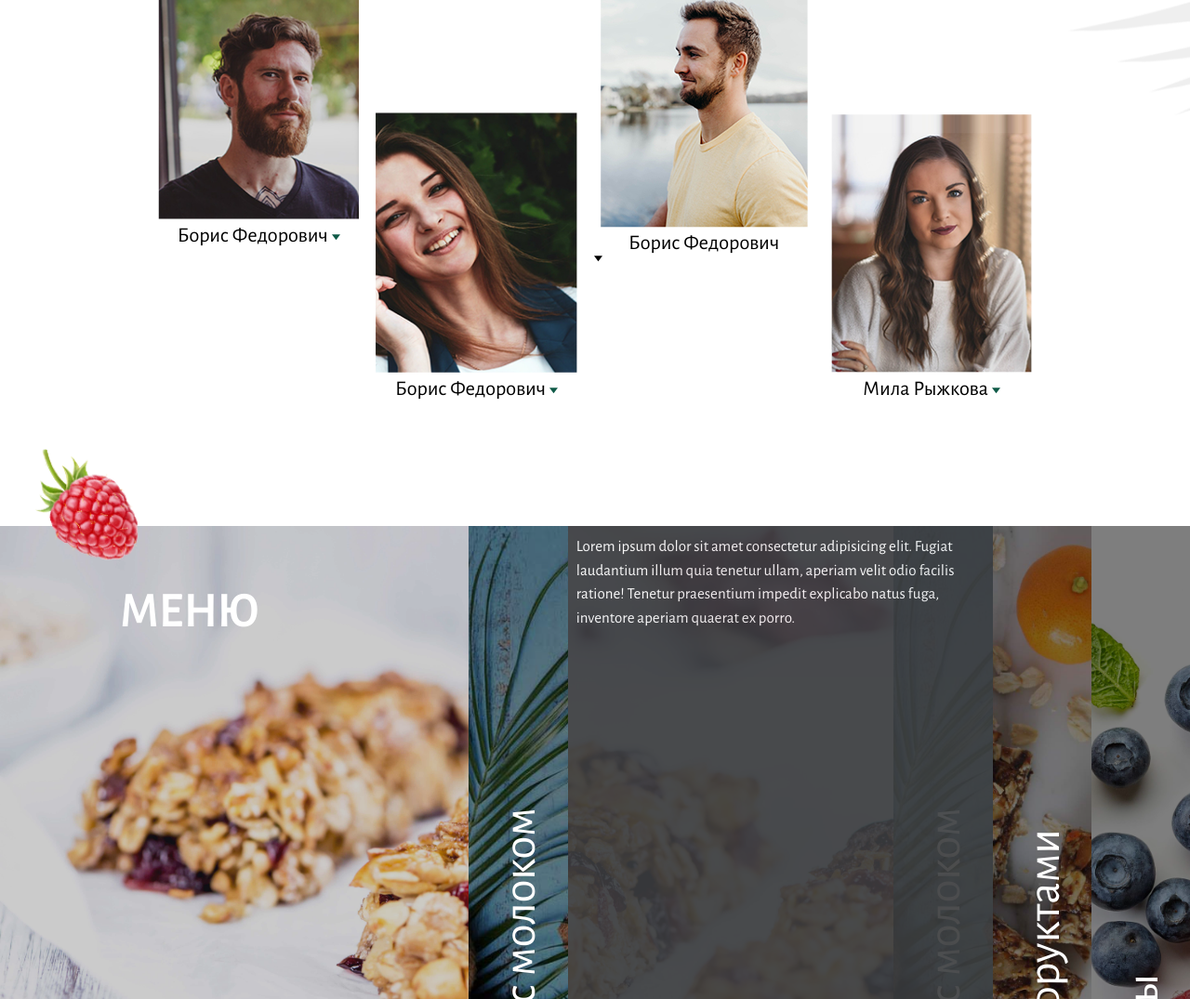
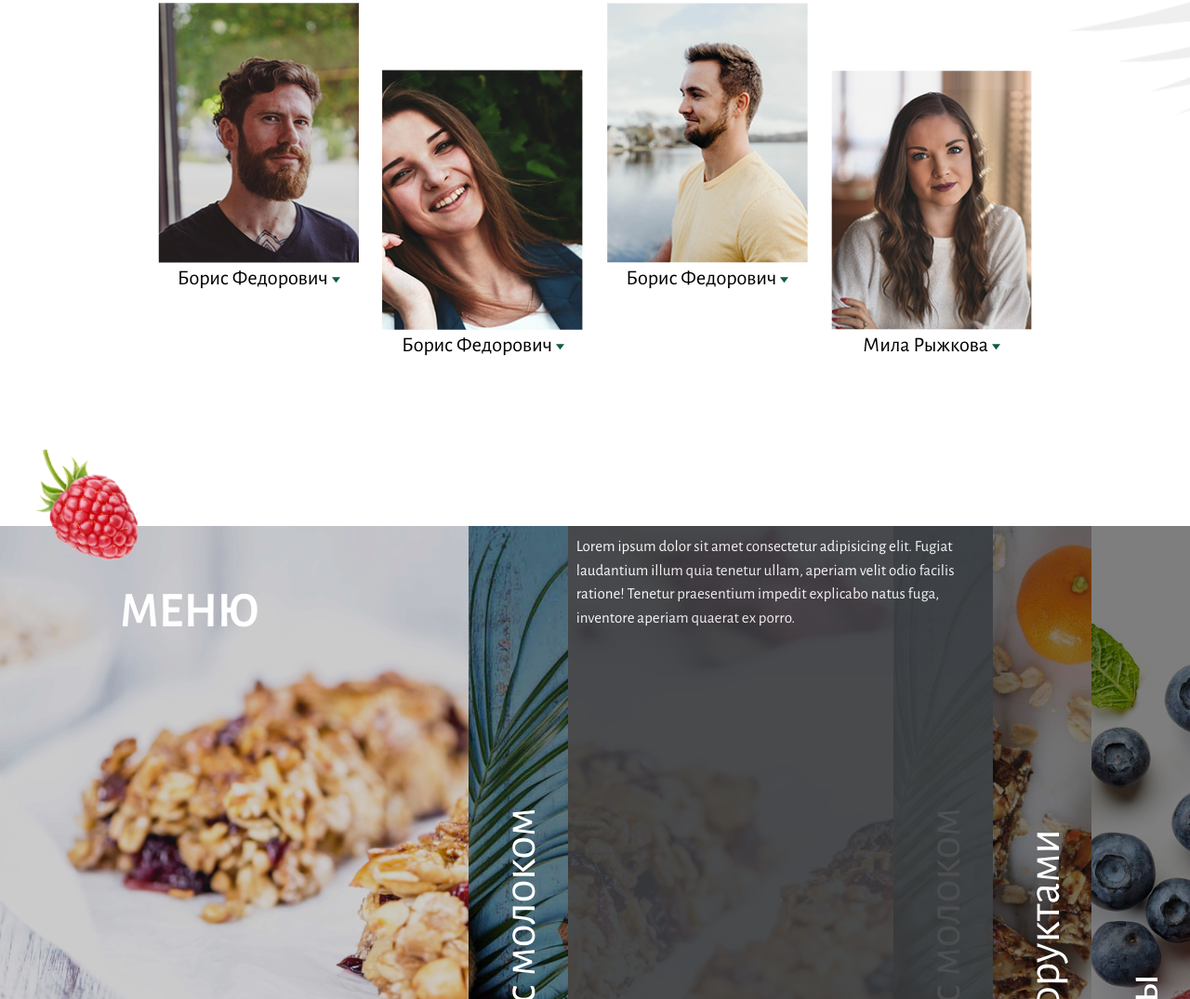
Before and after one commit to wboray/loftschoolFront, a plain HTML site: page index.html in a window 1280 px wide. Shown: the part 2828-3903 px from the top of the page at 93% size. Drawn offline with Linux system fonts and the light colour scheme; files whose address does not match are found by name.

Commit message:
git push hw4

```diff
--- a/index.html
+++ b/index.html
@@ -269,7 +269,7 @@
 							</div>
 							<div class="sheet-command__title">
 								<a href='#'  class='sheet-command__name'>Борис Федорович</a>
-								<svg class="sheet-command__trigon-revers">
+								<svg class="sheet-command__trigon">
 									<use xlink:href='./img/sprite.svg#trigon'></use>
 								</svg>
 							</div>
```
